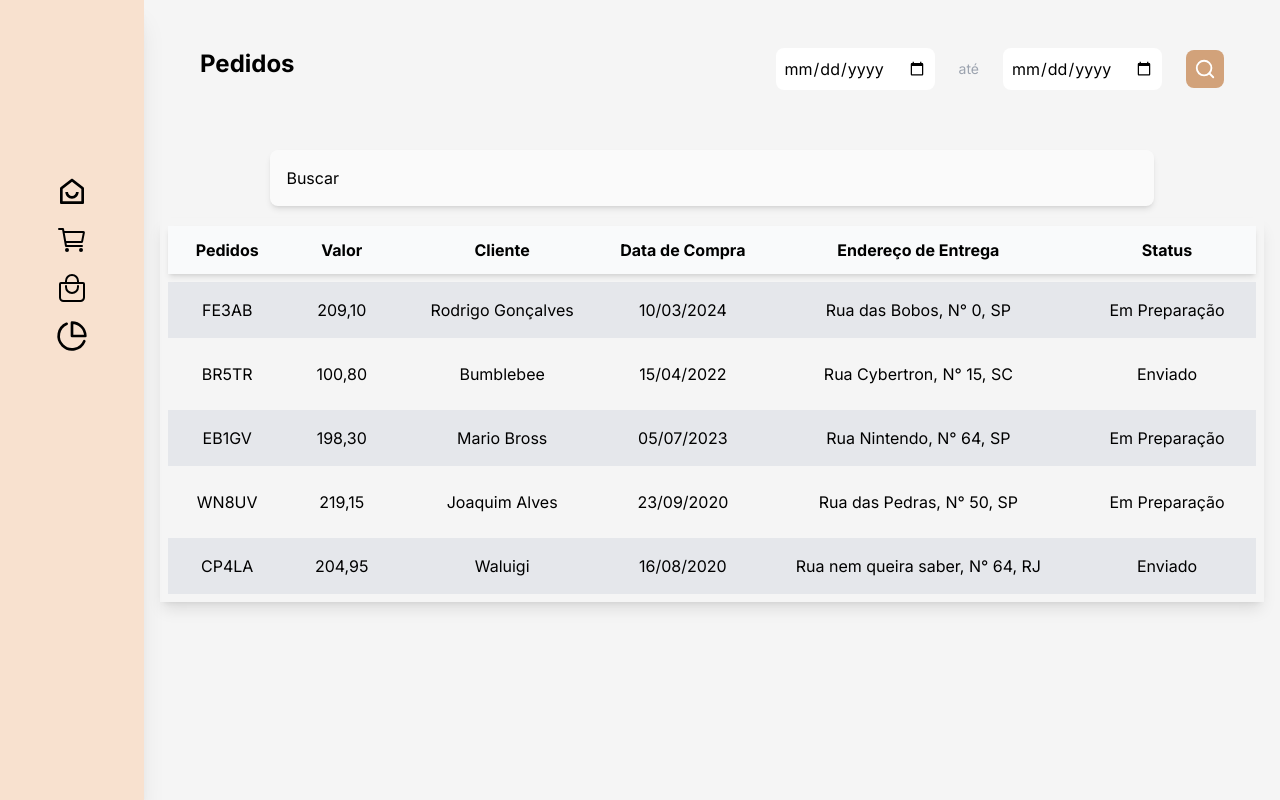
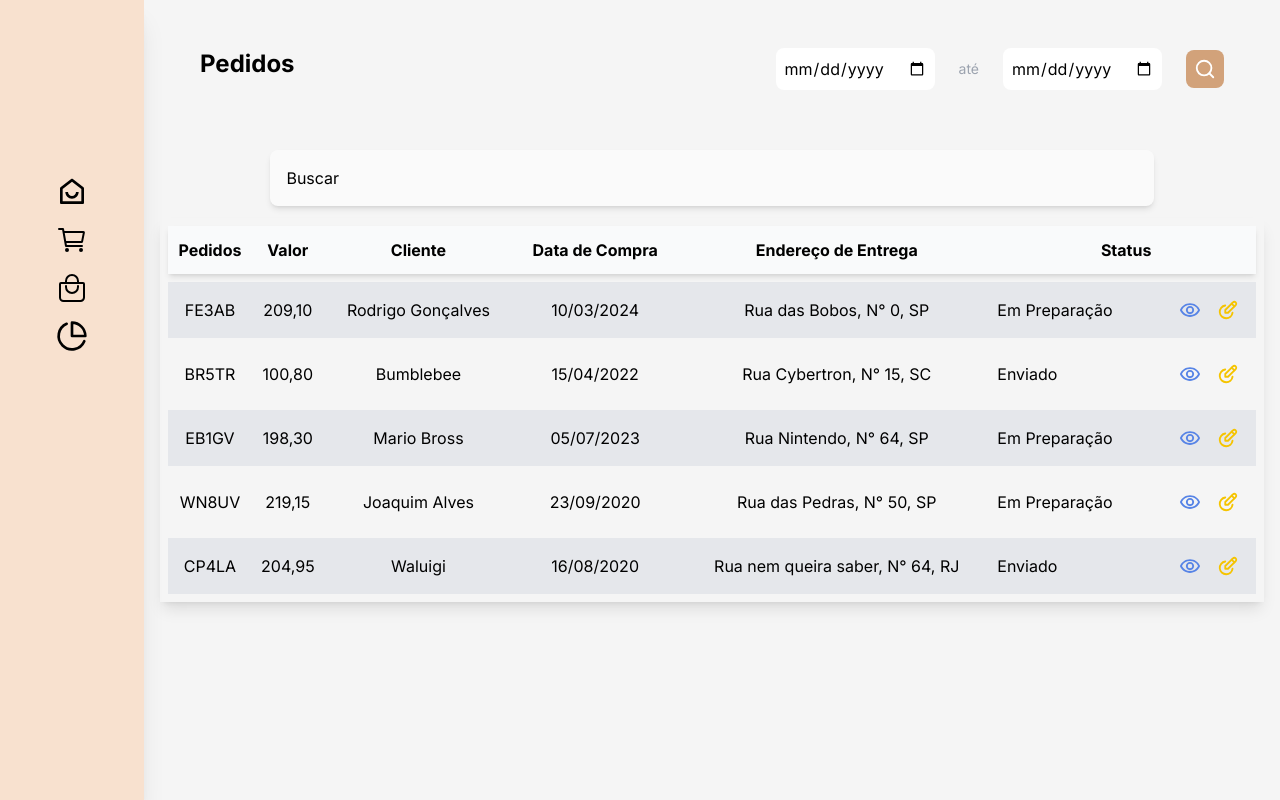
Before and after one commit to hector-oliveira/horas-elegantes, a Next.js app: page /wishlist in a window 1280 px wide. Built offline with nearby package versions, Linux system fonts and the light colour scheme.

Commit message:
feat: implementing button actions functionalities

```diff
--- a/src/components/Table/Row.tsx
+++ b/src/components/Table/Row.tsx
@@ -1,3 +1,6 @@
+'use client';
+import { MdOutlineRemoveRedEye } from 'react-icons/md';
+import { TbEditCircle } from 'react-icons/tb';
 type RowDatasProps = {
   orderCode: string;
   value: string;
@@ -6,17 +9,38 @@ type RowDatasProps = {
   address: string;
   status: string;
   zebraEffect: string;
+  openModal: (code: string) => void;
 };
 
-const cellClassName = 'text-center py-4 px-6';
+const cellClassName = 'text-center py-4';
 
-export const Row = (props: RowDatasProps) => (
+export const Row = (props: RowDatasProps) => {
+  return (
     <tr className={props.zebraEffect}>
       <td className={cellClassName}>{props.orderCode}</td>
       <td className={cellClassName}>{props.value}</td>
       <td className={cellClassName}>{props.client}</td>
       <td className={cellClassName}>{props.dateOfBuy}</td>
       <td className={cellClassName}>{props.address}</td>
-    <td className={cellClassName}>{props.status}</td>
+      <td className={`${cellClassName} flex justify-between item center gap-2`}>
+        {props.status}
+        <section className="flex flex-1 justify-end gap-4 pr-4">
+          <button onClick={() => props.openModal(props.orderCode)}>
+            <MdOutlineRemoveRedEye
+              size={22}
+              color="#5784E6"
+              className="cursor-pointer"
+            />
+          </button>
+          <button onClick={() => props.openModal(props.orderCode)}>
+            <TbEditCircle
+              size={22}
+              color="#F5C400"
+              className="cursor-pointer"
+            />
+          </button>
+        </section>
+      </td>
     </tr>
   );
+};
```
Lines whose indentation alone changed are shown as unchanged.
